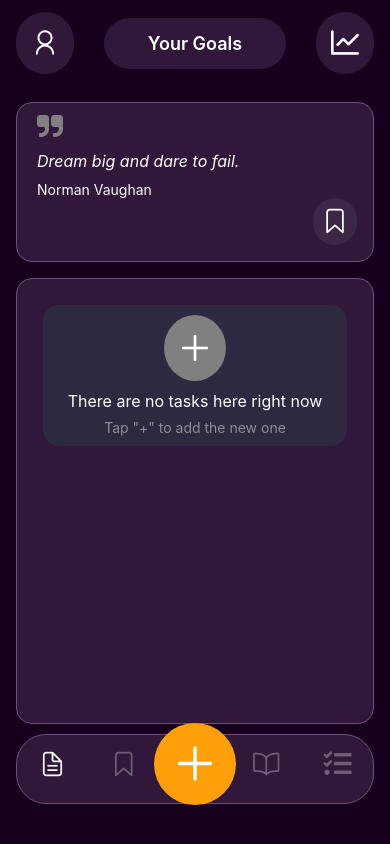
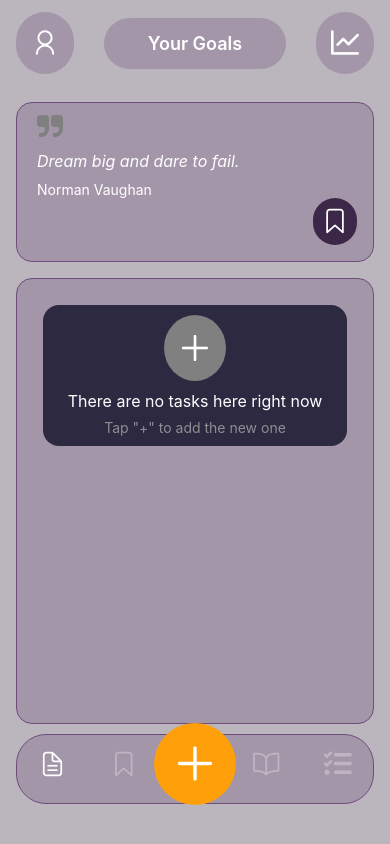
Before and after one commit to Vachek-hooves/Pragmatrack, a React Native app: screen /TabNavigation in a window 390 px wide. Built offline with nearby package versions, Linux system fonts and the light colour scheme.

Commit message:
updated design

```diff
--- a/TabNavigator/TabNavigation.js
+++ b/TabNavigator/TabNavigation.js
@@ -43,7 +43,8 @@ const TabNavigation = () => {
       />
       <Tab.Screen
         name="Add"
-        component={TabNewTaskScreen}
+        component=
+        {TabNewTaskScreen}
         options={{
           tabBarIcon: ({focused}) => (
             <View style={styles.addButtonContainer}>
--- a/component/TabStoryComponent/StoryCard.js
+++ b/component/TabStoryComponent/StoryCard.js
@@ -30,7 +30,7 @@ export default StoryCard;
 
 const styles = StyleSheet.create({
   cardContainer: {
-    backgroundColor: '#3D2748',
+    backgroundColor: '#3D2748'+50,
     borderRadius: 16,
     marginBottom: 16,
     overflow: 'hidden',
--- /dev/null
+++ b/component/layout/ImageLayout.js
@@ -0,0 +1,19 @@
+import {StyleSheet, Text, View, ImageBackground, Image} from 'react-native';
+
+const ImageLayout = ({children}) => {
+  return (
+    <ImageBackground
+      style={styles.ImageLayout}
+      source={require('../../assets/image/bg/transpBg')}>
+      {children}
+    </ImageBackground>
+  );
+};
+
+export default ImageLayout;
+
+const styles = StyleSheet.create({
+  ImageLayout: {
+    flex: 1,
+  },
+});
--- a/component/ui/Logo.js
+++ b/component/ui/Logo.js
@@ -5,7 +5,7 @@ const Logo = () => {
   return (
     <View style={styles.logoContainer}>
       <Image
-        source={require('../../assets/image/logo/PragmaLogo.png')}
+        source={require('../../assets/image/logo/PragmaIcon.png')}
         style={styles.logo}
       />
     </View>
--- a/data/welcomeData.js
+++ b/data/welcomeData.js
@@ -1,21 +1,32 @@
 export const WELCOME_DATA = [
   {
     id: 1,
-    title: 'Welcome to PragmaTrack',
-    quote: "Turn your goals into achievable milestones.",
-    text:'Start your journey to a more focused, productive, and fulfilling life. PragmaTrack helps you organize, track, and achieve your goals with ease and clarity.'
+    title: 'Welcome to Pragmtic Track',
+    quote: 'Turn your goals into achievable milestones.',
+    text: 'Start your journey to a more focused, productive, and fulfilling life. PragmaTrack helps you organize, track, and achieve your goals with ease and clarity.',
   },
   {
     id: 2,
     title: 'Set Your Goals',
-    quote: "Dream big, plan smart.",
-    text:'Define your goals and categorize them into personal, professional, or other areas. Break them down into manageable steps for clarity and focus.'
+    quote: 'Dream big, plan smart.',
+    text: 'Define your goals and categorize them into personal, professional, or other areas. Break them down into manageable steps for clarity and focus.',
   },
   {
     id: 3,
-    title:"Track Your Progress",
-    quote: "Stay on track, stay motivated.",
-    text:'Visualize your journey with intuitive progress trackers and completion percentages. Stay motivated as you move closer to success.'
+    title: 'Track Your Progress',
+    quote: 'Stay on track, stay motivated.',
+    text: 'Visualize your journey with intuitive progress trackers and completion percentages. Stay motivated as you move closer to success.',
   },
-
-]
+  {
+    id: 4,
+    title: 'Daily Pragmatic Tips',
+    quote: 'Small steps lead to big changes.',
+    text: 'Receive daily, actionable tips designed to keep you on track and inspired to accomplish your goals efficiently.',
+  },
+  {
+    id: 5,
+    title: 'Reflect and Improve',
+    quote: 'Learn from every step.',
+    text: ' Use the reflection section to record challenges, lessons, and achievements. Celebrate your progress and refine your approach.',
+  },
+];
--- a/screen/stack/StackTaskDetailsScreen.js
+++ b/screen/stack/StackTaskDetailsScreen.js
@@ -14,6 +14,7 @@ import {useAppContext} from '../../store/context';
 import TaskDetailsHeader from '../../component/StackTaskDetailsComponents/TaskDetailsHeader';
 import CloseTaskBtn from '../../component/StackTaskDetailsComponents/CloseTaskBtn';
 import TaskSaveCloseBtn from '../../component/StackTaskDetailsComponents/TaskSaveCloseBtn';
+import ImageLayout from '../../component/layout/ImageLayout';
 
 const StackTaskDetailsScreen = ({route, navigation}) => {
   //   const navigation = useNavigation();
@@ -54,6 +55,7 @@ const StackTaskDetailsScreen = ({route, navigation}) => {
   };
 
   return (
+    <ImageLayout>
       <SafeAreaView style={styles.container}>
         {/* Header */}
         <TaskDetailsHeader onPress={handleIsEditing} />
@@ -125,13 +127,14 @@ const StackTaskDetailsScreen = ({route, navigation}) => {
           />
         )}
       </SafeAreaView>
+    </ImageLayout>
   );
 };
 
 const styles = StyleSheet.create({
   container: {
     flex: 1,
-    backgroundColor: '#16001E',
+    backgroundColor: '#16001E' + 50,
     paddingHorizontal: 26,
   },
   section: {
--- a/screen/tab/TabMainScreen.js
+++ b/screen/tab/TabMainScreen.js
@@ -2,10 +2,11 @@ import {StyleSheet, View, SafeAreaView} from 'react-native';
 import MainHeader from '../../component/TabScreenComponents/MainHeader';
 import QuoteCard from '../../component/TabScreenComponents/QuoteCard';
 import TaskContainer from '../../component/TabScreenComponents/TaskContainer';
-
+import ImageLayout from '../../component/layout/ImageLayout';
 
 const TabMainScreen = () => {
   return (
+    <ImageLayout>
       <SafeAreaView style={styles.container}>
         {/* Header */}
         <MainHeader title={'Your Goals'} />
@@ -17,6 +18,7 @@ const TabMainScreen = () => {
         <TaskContainer />
         <View style={{height: 120}} />
       </SafeAreaView>
+    </ImageLayout>
   );
 };
 
@@ -25,7 +27,7 @@ export default TabMainScreen;
 const styles = StyleSheet.create({
   container: {
     flex: 1,
-    backgroundColor: '#16001E',
+    backgroundColor: '#16001E'+40,
   },
   quoteNumber: {
     color: '#FFFFFF',
--- a/screen/tab/TabNewTaskScreen.js
+++ b/screen/tab/TabNewTaskScreen.js
@@ -13,6 +13,7 @@ import {useAppContext} from '../../store/context';
 import MainHeader from '../../component/TabScreenComponents/MainHeader';
 import CalendarModal from '../../component/TabNewTaskComponent/CalendarModal';
 import AnimationDone from '../../component/ui/AnimationDone';
+import ImageLayout from '../../component/layout/ImageLayout';
 
 const TabNewTaskScreen = ({navigation}) => {
   const {addTask} = useAppContext();
@@ -46,7 +47,7 @@ const TabNewTaskScreen = ({navigation}) => {
       setShowSaveAnimation(false);
 
       navigation.goBack();
-    },3000); // Adjust timing based on your animation duration
+    }, 3000); // Adjust timing based on your animation duration
   };
 
   const updateMilestone = (text, index) => {
@@ -72,6 +73,7 @@ const TabNewTaskScreen = ({navigation}) => {
   };
 
   return (
+    <ImageLayout>
       <SafeAreaView style={styles.container}>
         <CalendarModal
           visible={showCalendar}
@@ -104,7 +106,9 @@ const TabNewTaskScreen = ({navigation}) => {
               <TouchableOpacity
                 style={styles.dateInput}
                 onPress={() => setShowCalendar(true)}>
-              <Text style={styles.dateText}>{selectedDate || 'Select date'}</Text>
+                <Text style={styles.dateText}>
+                  {selectedDate || 'Select date'}
+                </Text>
                 <Icon name="calendar-outline" size={24} color="#FFFFFF" />
               </TouchableOpacity>
 
@@ -149,7 +153,9 @@ const TabNewTaskScreen = ({navigation}) => {
                 </TouchableOpacity>
               </View>
 
-            {milestones.slice(0, activeMilestoneCount).map((milestone, index) => (
+              {milestones
+                .slice(0, activeMilestoneCount)
+                .map((milestone, index) => (
                   <View key={index} style={styles.milestoneRow}>
                     <TextInput
                       style={styles.milestoneInput}
@@ -175,6 +181,7 @@ const TabNewTaskScreen = ({navigation}) => {
         )}
         <View style={{height: 100}}></View>
       </SafeAreaView>
+    </ImageLayout>
   );
 };
 
@@ -183,7 +190,7 @@ export default TabNewTaskScreen;
 const styles = StyleSheet.create({
   container: {
     flex: 1,
-    backgroundColor: '#16001E',
+    backgroundColor: '#16001E' + 40,
     padding: 16,
   },
   header: {
@@ -211,7 +218,7 @@ const styles = StyleSheet.create({
     padding: 16,
     color: '#FFFFFF',
     marginBottom: 12,
-    borderWidth:1,
+    borderWidth: 1,
     borderColor: '#6F4D7B',
   },
   textArea: {
@@ -226,7 +233,7 @@ const styles = StyleSheet.create({
     justifyContent: 'space-between',
     alignItems: 'center',
     marginBottom: 12,
-    borderWidth:1,
+    borderWidth: 1,
     borderColor: '#6F4D7B',
   },
   dateText: {
@@ -274,7 +281,7 @@ const styles = StyleSheet.create({
     padding: 16,
     color: '#FFFFFF',
     marginRight: 12,
-    borderWidth:1,
+    borderWidth: 1,
     borderColor: '#6F4D7B',
   },
   saveButton: {
--- a/screen/tab/TabStoriesScreen.js
+++ b/screen/tab/TabStoriesScreen.js
@@ -2,9 +2,11 @@ import {StyleSheet, View, ScrollView, SafeAreaView} from 'react-native';
 import {stories} from '../../data/stories';
 import MainHeader from '../../component/TabScreenComponents/MainHeader';
 import StoryCard from '../../component/TabStoryComponent/StoryCard';
+import ImageLayout from '../../component/layout/ImageLayout';
 
 const TabStoriesScreen = () => {
   return (
+    <ImageLayout>
       <SafeAreaView style={styles.container}>
         {/* Header */}
         <MainHeader title={'Inspire Stories'} />
@@ -16,17 +18,17 @@ const TabStoriesScreen = () => {
           {stories.map(story => (
             <StoryCard key={story.id} story={story} />
           ))}
-
         </ScrollView>
         <View style={{height: 100}} />
       </SafeAreaView>
+    </ImageLayout>
   );
 };
 
 const styles = StyleSheet.create({
   container: {
     flex: 1,
-    backgroundColor: '#16001E',
+    backgroundColor: '#16001E' + 40,
   },
   header: {
     flexDirection: 'row',
```
Also changed, not shown: assets/image/bg/transpBG.png (added), assets/image/logo/PragmaIcon.png (added), 11 other files (tests, documents, lock files or other folders). Lines whose indentation alone changed are shown as unchanged.
